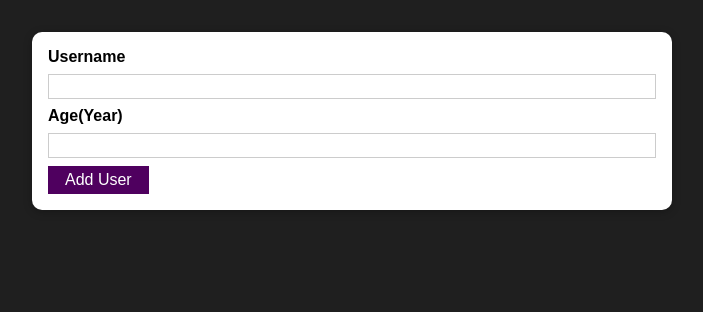
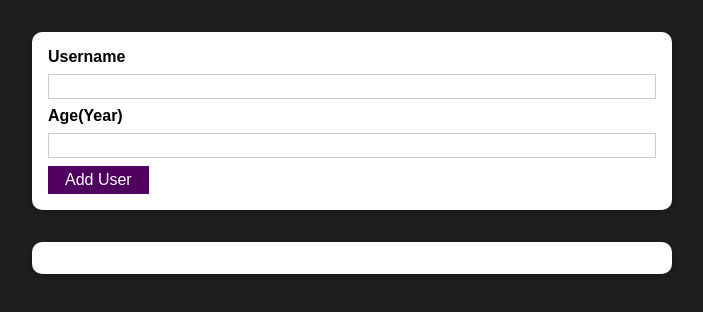
Before and after one commit to 99Nistha/userName-age-website, a React (Create React App) app: page / in a window 1280 px wide. Shown: the top 312 px of the page, without its empty margins (288-991 px from the left). Built offline with nearby package versions, Linux system fonts and the light colour scheme.

Commit message:
fixing bugs

```diff
--- a/src/components/Users/UsersList.js
+++ b/src/components/Users/UsersList.js
@@ -4,11 +4,11 @@ import classes from "./UsersList.module.css";
 
 const UsersList = (props) => {
   return (
-    <Card ClassName={classes.users}>
+    <Card className={classes.users}>
       <ul>
         {props.users.map((user) => (
           <li key={user.id}>
-            {user.name}({user.age} years old)
+            {user.name} ({user.age} years old)
           </li>
         ))}
       </ul>
```
